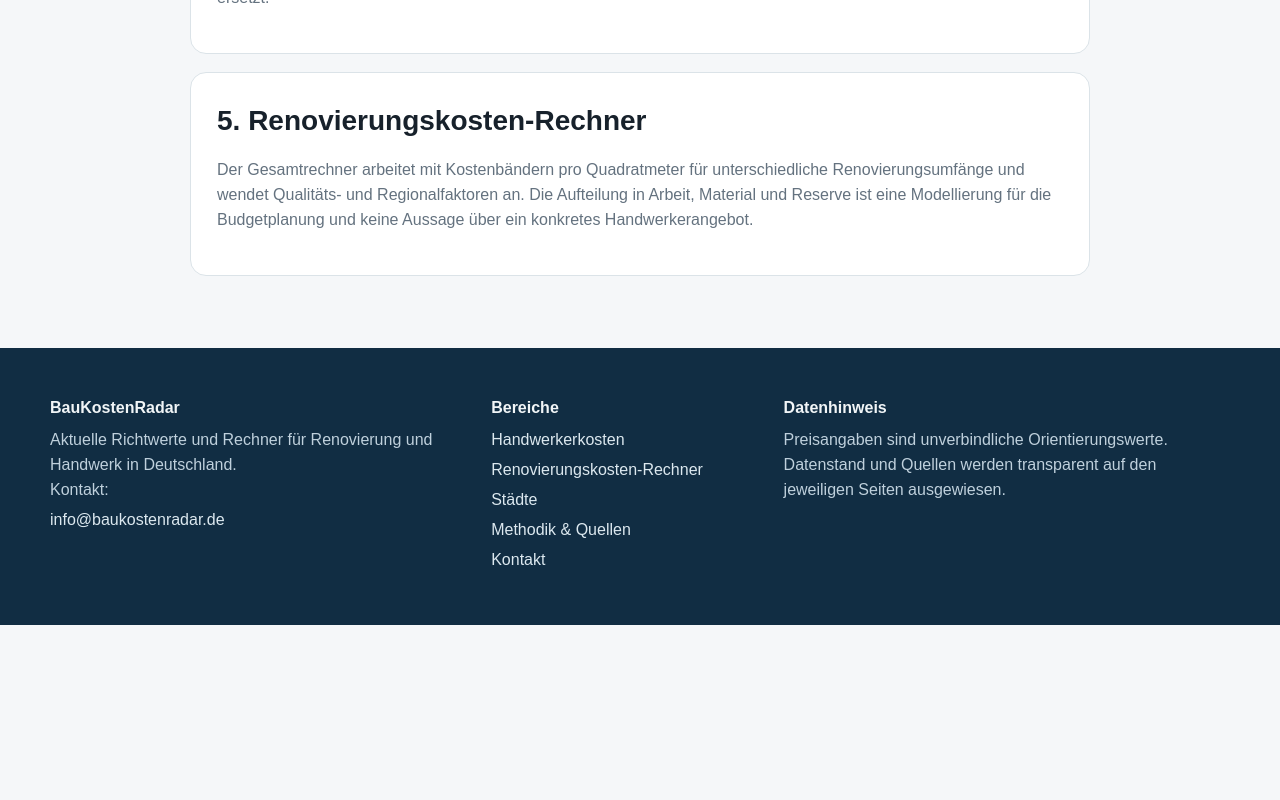
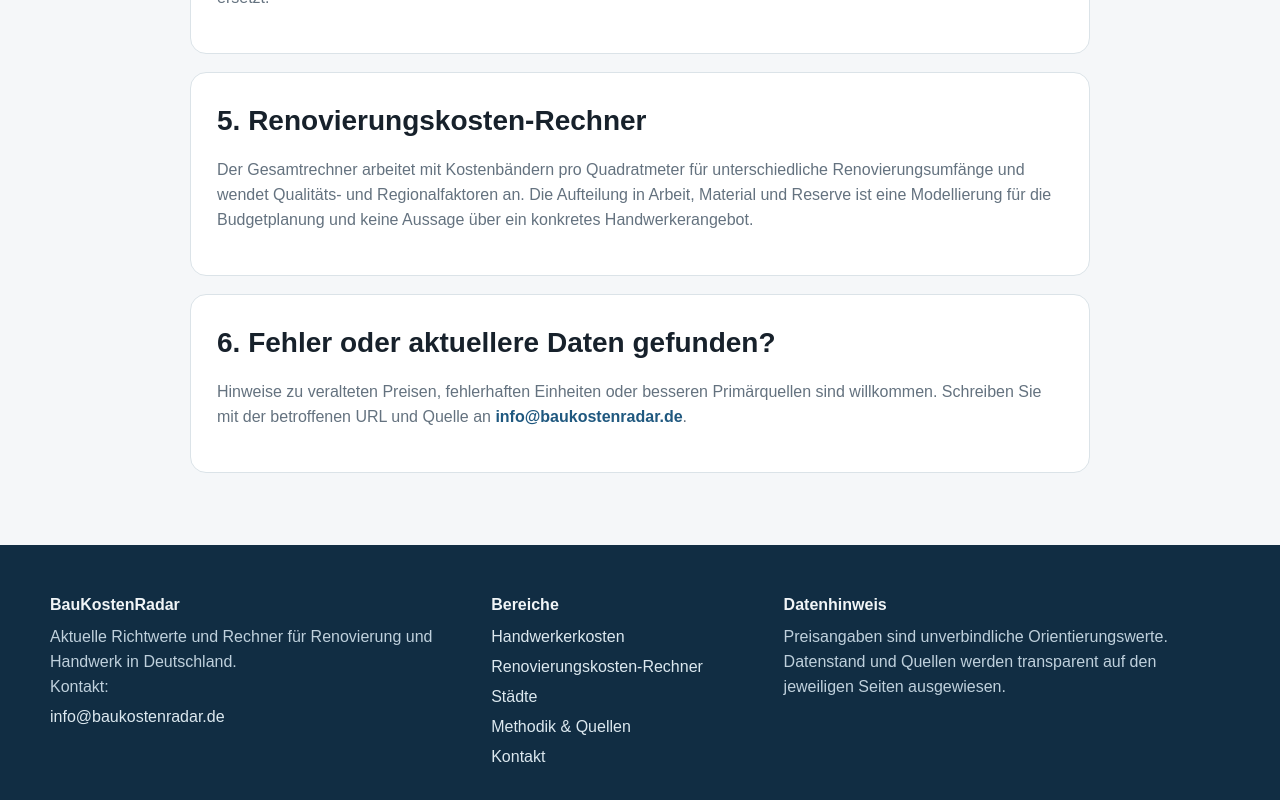
Before and after one commit to maxympaschenko-tech/baukostenradar-de, a Next.js app: page /methodik in a window 1280 px wide. Shown: the part 1949-2749 px from the top of the page. Before the commit the page ends 2574 px from the top, so only its background shows below. Built offline with nearby package versions, Linux system fonts and the light colour scheme; no server answers.

Commit message:
Add data correction contact

```diff
--- a/app/methodik/page.tsx
+++ b/app/methodik/page.tsx
@@ -1,5 +1,6 @@
 import type { Metadata } from "next";
 import { priceSources } from "@/lib/pricing";
+import { siteConfig } from "@/lib/site";
 
 export const metadata: Metadata = {
   title: "Methodik und Datenquellen",
@@ -69,6 +70,14 @@ export default function MethodologyPage() {
             konkretes Handwerkerangebot.
           </p>
         </section>
+
+        <section className="contentCard proseCard">
+          <h2>6. Fehler oder aktuellere Daten gefunden?</h2>
+          <p>
+            Hinweise zu veralteten Preisen, fehlerhaften Einheiten oder besseren Primärquellen sind willkommen.
+            Schreiben Sie mit der betroffenen URL und Quelle an <a className="textLink" href={`mailto:${siteConfig.email}`}>{siteConfig.email}</a>.
+          </p>
+        </section>
       </div>
     </>
   );
```
